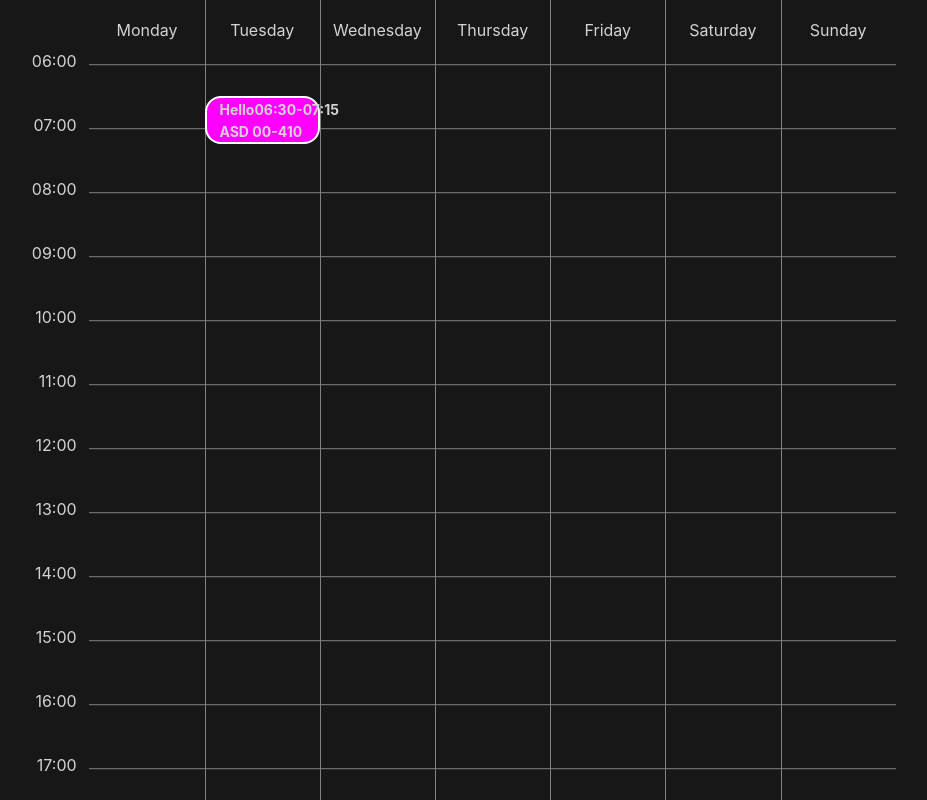
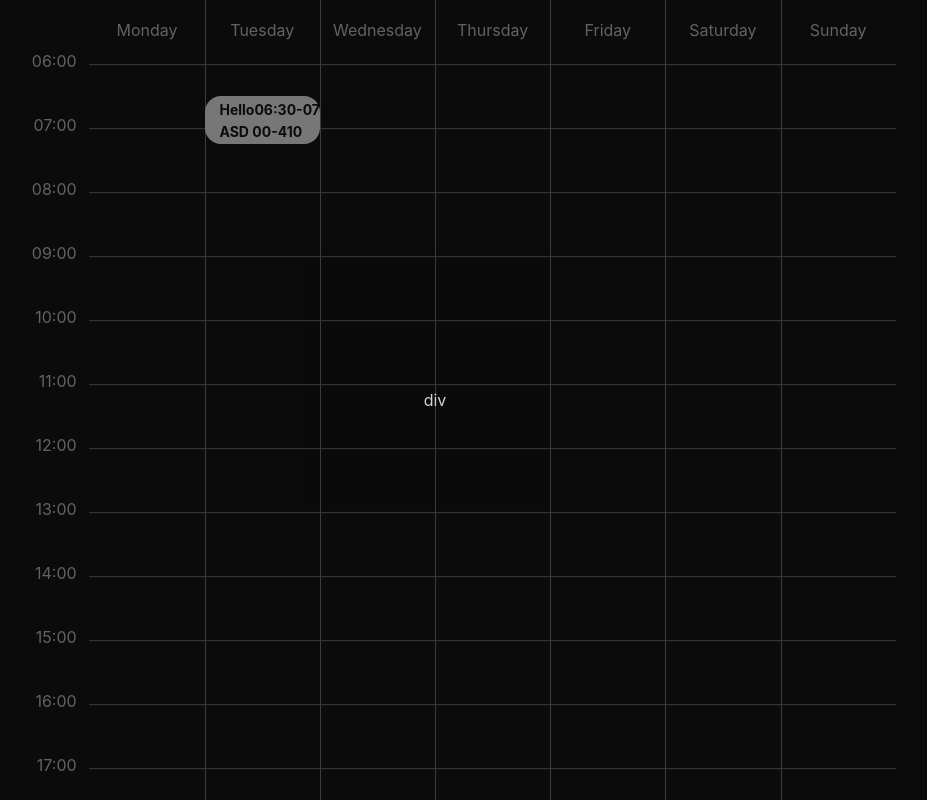
Before and after one commit to RlackBights/uni-calendar-manager, a React (Create React App) app: page / in a window 1280 px wide. Shown: the top 800 px of the page, without its empty margins (205-1132 px from the left). Built offline with nearby package versions, Linux system fonts and the light colour scheme.

Commit message:
progressed with everything big

```diff
--- a/src/App.css
+++ b/src/App.css
@@ -75,16 +75,28 @@
     box-sizing: border-box;
     font-size: 1.75vmin;
     position: absolute;
+    font-weight: bold;
 }
 
 .event:hover {
-    width: 105%;
-    height: 105%;
-    transform: translateX(-2.5%) translateY(-2.5%);
+    transform: scale(105%);
 }
 
 .event p {
     margin: 0;
     padding: 0;
-    font-weight: bold;
 }
+
+#event-editor {
+    width: 100vw;
+    height: 100vh;
+    background-color: #00000088;
+    position: fixed;
+    top: 0;
+    left: 0;
+    display: flex;
+    justify-content: center;
+    align-items: center;
+    z-index: 999;
+    pointer-events: all;
+}
--- a/src/App.tsx
+++ b/src/App.tsx
@@ -1,14 +1,17 @@
 import React, { useState } from 'react';
 import './App.css';
 import Table from './components/table';
-import { EventFrequency } from './components/events';
+import { Event, EventFrequency } from './components/events';
+import EventEditor from './components/eventEditor';
 
 function App() {
-  const [events, setEvents] = useState([{frequency: EventFrequency.Once, dateStart: new Date(), dateEnd: new Date(), timeStart: 30, timeEnd: 45, name: "Hello", location: {building: "ASD", floor: "00", room: "410"}, color: "#ff00ff"}]);
+  const [events, setEvents] = useState([{frequency: EventFrequency.Once, dateStart: new Date(), dateEnd: new Date(), timeStart: 30, timeEnd: 45, name: "Hello", location: {building: "ASD", floor: "00", room: "410"}, colour: "#ffffff"} as Event]);
+  const [eventEditorContent, setEventEditorContent] = useState({} as Event);
 
   return (
     <div className="App">
-      <Table events={events} setEvents={setEvents}/>
+      <Table events={events} setEvents={setEvents} setEventEditorContent={setEventEditorContent}/>
+      <EventEditor event={eventEditorContent} setEventEditorContent={setEventEditorContent}/>
     </div>
   );
 }
--- /dev/null
+++ b/src/components/eventEditor.tsx
@@ -0,0 +1,11 @@
+import { Event } from "./events";
+
+export default function EventEditor({ event, setEventEditorContent }: { event: Event, setEventEditorContent: Function }) {
+    console.log(event);
+    if (event === {} as Event) return (<></>);
+    return (
+        <div id="event-editor">
+            div
+        </div>
+    );
+}
--- a/src/components/events.ts
+++ b/src/components/events.ts
@@ -7,9 +7,9 @@ export enum EventFrequency {
 }
 
 export interface EventLocation {
-    building: String;
-    floor: String;
-    room: String;
+    building: string;
+    floor: string;
+    room: string;
 }
 
 export interface Event {
@@ -18,7 +18,7 @@ export interface Event {
     dateEnd: Date;
     timeStart: number; // minutes past 6 am
     timeEnd: number; // minutes after time start
-    name: String;
+    name: string;
     location: EventLocation;
-    color: String; // hex code
+    colour: string; // hex code
 }
--- a/src/components/table.tsx
+++ b/src/components/table.tsx
@@ -1,7 +1,7 @@
 import { Event } from "./events";
-import { getTimeFromMinutes } from "./utils";
+import { getFontColour, getTimeFromMinutes } from "./utils";
 
-export default function Table({ events, setEvents } : { events: Event[], setEvents: Function }) {
+export default function Table({ events, setEvents, setEventEditorContent } : { events: Event[], setEvents: Function, setEventEditorContent: Function }) {
 
     return (
         <div id="table">
@@ -18,7 +18,7 @@ export default function Table({ events, setEvents } : { events: Event[], setEven
             ))]}
 
             {events.map((event, index) => (
-                <div className="event" style={{top: `${((event.timeStart % 60) / 60) * 100}%`, height: `${(event.timeEnd / 60) * 100}%`, gridRow: `${2 + Math.floor(event.timeStart / 60)} / span 1`, gridColumn: `${(event.dateStart.getDay() == 0) ? 7 : event.dateStart.getDay()+1} / span 1`, backgroundColor: event.color.toString()}}>
+                <div onClick={() => setEventEditorContent(event)} key={index} className="event" style={{top: `${((event.timeStart % 60) / 60) * 100}%`, height: `${(event.timeEnd / 60) * 100}%`, gridRow: `${2 + Math.floor(event.timeStart / 60)} / span 1`, gridColumn: `${(event.dateStart.getDay() === 0) ? 7 : event.dateStart.getDay()+1} / span 1`, backgroundColor: event.colour, color: getFontColour(event.colour)}}>
                     <p style={{width: "100%", display: "flex", alignItems: "center", justifyContent: "space-between"}}><span>{event.name}</span><span>{getTimeFromMinutes(event.timeStart + 360)}-{getTimeFromMinutes(event.timeStart + event.timeEnd + 360)}</span></p>
                     <p>{event.location.building} {event.location.floor}-{event.location.room}</p>
                 </div>
--- a/src/components/utils.ts
+++ b/src/components/utils.ts
@@ -5,3 +5,19 @@ export function normaliseTime(hours: number, minutes: number) {
 export function getTimeFromMinutes(minutes: number) {
     return normaliseTime(Math.floor(minutes / 60), minutes % 60);
 }
+
+export function getFontColour(bgColor: string) {
+    let color: string = (bgColor.charAt(0) === '#') ? bgColor.substring(1, 7) : bgColor;
+    let r: number = parseInt(color.substring(0, 2), 16); // hexToR
+    let g: number = parseInt(color.substring(2, 4), 16); // hexToG
+    let b: number = parseInt(color.substring(4, 6), 16); // hexToB
+    let uicolors: number[] = [r / 255, g / 255, b / 255];
+    let c: number[] = uicolors.map((col) => {
+      if (col <= 0.03928) {
+        return col / 12.92;
+      }
+      return Math.pow((col + 0.055) / 1.055, 2.4);
+    });
+
+    return ((0.2126 * c[0]) + (0.7152 * c[1]) + (0.0722 * c[2]) <= 0.179) ? "#D3D3D3" : "#171717";
+  }
```
